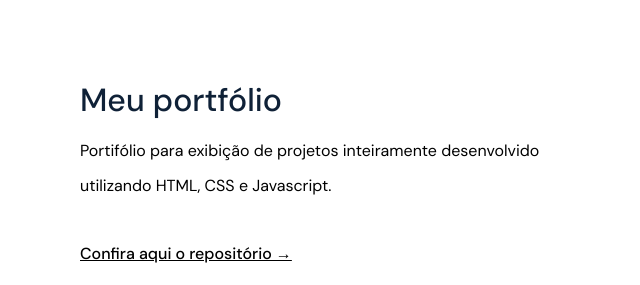
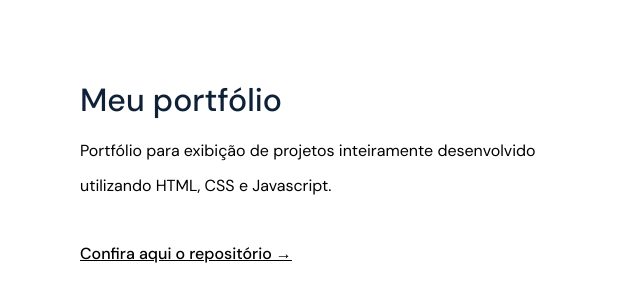
Before and after one commit to duduardo13/portfolio, a plain HTML site: page index.html in a window 1280 px wide. Shown: the part 2920-3205 px from the top of the page, 0-640 px from the left. Drawn offline with Linux system fonts and the light colour scheme.

Commit message:
Correção de erro de pt kkj

```diff
--- a/index.html
+++ b/index.html
@@ -187,7 +187,7 @@
                 Meu portfólio
             </h3>
             <p>
-              Portifólio para exibição de projetos inteiramente desenvolvido utilizando HTML, CSS e Javascript.
+              Portfólio para exibição de projetos inteiramente desenvolvido utilizando HTML, CSS e Javascript.
             </p>
             <a href="https://github.com/duduardo13/portfolio" target="_blank">Confira aqui o repositório &rarr;</a>
           </div>
```
